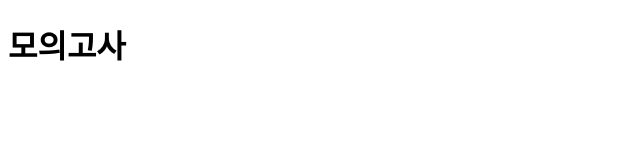
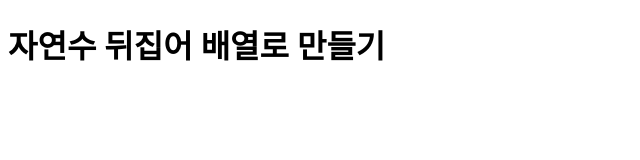
Before and after one commit to gay0ung/Algorithm, a plain HTML site: page PROGRAMMERS/LEVEL_01/✨ code-re/19_자연수 뒤집어 배열로 만들기.html in a window 1280 px wide. Shown: the whole page, without its empty margins (0-640 px from the left). Drawn offline with Linux system fonts and the light colour scheme.

Commit message:
Update 19_자연수 뒤집어 배열로 만들기.html

```diff
--- a/PROGRAMMERS/LEVEL_01/✨ code-re/19_자연수 뒤집어 배열로 만들기.html
+++ b/PROGRAMMERS/LEVEL_01/✨ code-re/19_자연수 뒤집어 배열로 만들기.html
@@ -4,11 +4,11 @@
 <head>
   <meta charset="UTF-8">
   <meta name="viewport" content="width=device-width, initial-scale=1.0">
-  <title>1.모의고사</title>
+  <title>19.자연수 뒤집어 배열로 만들기</title>
 </head>
 
 <body>
-  <h1>모의고사</h1>
+  <h1>자연수 뒤집어 배열로 만들기</h1>
 
   <!-- 나의 풀이 -->
   <script>
```
